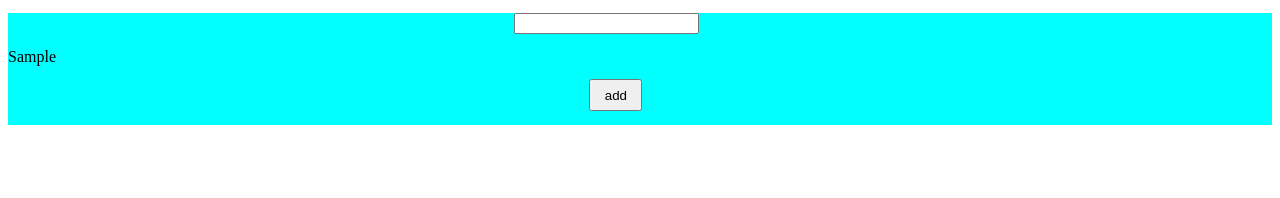
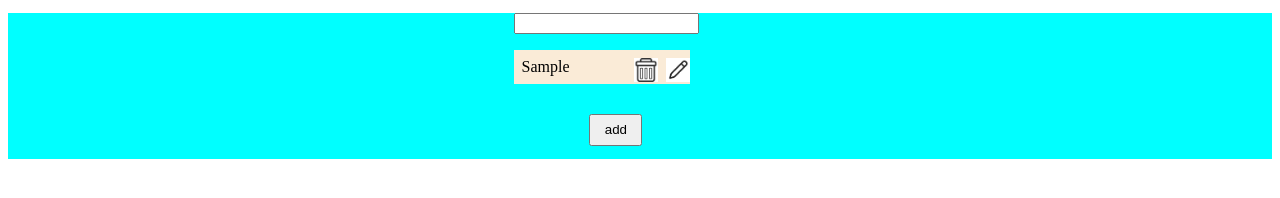
Before and after one commit to MinaBorhani99/Todo-List-with-DOM, a plain HTML site: page index.html in a window 1280 px wide. Both pictures are taken after typing "Sample" into the empty fields and a click on the button "add". Drawn offline with Linux system fonts and the light colour scheme.

Commit message:
new Changes

```diff
--- a/index.js
+++ b/index.js
@@ -3,24 +3,35 @@ let texBox = document.getElementById("texBox");
 let btn = document.getElementById("btn");
 
 btn.onclick = function () {
+  // creat task
   let labale = document.createElement("label");
   let tex = texBox.value;
   labale.textContent = tex;
   labale.style.display = "block";
+  labale.setAttribute("id", "task");
+  bodyTodo.insertBefore(labale, btn);
+  // add trash btn
+  let imgbic = document.createElement("img");
+  imgbic.setAttribute("src", "/img/trash.png");
+  imgbic.setAttribute("class", "trash");
+  imgbic.style.position = "absolute";
+  labale.appendChild(imgbic);
+  // add edit btn
+  let imgedit = document.createElement("img");
+  imgedit.setAttribute("src", "/img/edit.png");
+  imgedit.setAttribute("class", "edit");
+  imgedit.style.position = "absolute";
+  // add task
+  labale.appendChild(imgedit);
+  // remove task
+  imgbic.onclick = function () {
+    labale.remove();
+  };
+  //edit task
+  imgedit.onclick = function () {
 
-  bodyTodo.insertBefore(labale, btn);
+  };
+
+  // empety input
   texBox.value = "";
-
-  //   if (texBox.trim() !== "") {
-  //     let labale = document.createElement("label");
-  //     let tex = texBox.value;
-  //     labale.textContent = tex;
-  //     labale.style.display = "block";
-
-  //     bodyTodo.appendChild(labale);
-
-  //     texBox.value = "";
-  //   } else {
-  //     alert("Please enter a task");
-  //   }
 };
--- a/style.css
+++ b/style.css
@@ -8,6 +8,22 @@
   /* background-color: black; */
 }
 #btn {
-  margin:1em 46%;
+  margin: 1em 46%;
   padding: 0.5em 1em;
 }
+#task {
+  background-color: antiquewhite;
+  width: 10em;
+  margin: 1em 40%;
+  padding: 0.5em 0.5em;
+}
+#task .trash {
+  margin-left: 4em;
+  width: 1.5em;
+  height: 1.5em;
+}
+#task .edit {
+  margin-left: 6em;
+  width: 1.5em;
+  height: 1.5em;
+}
```
Also changed, not shown: index.html (+1 -1 lines), img/edit.png (added), img/trash.png (added).
